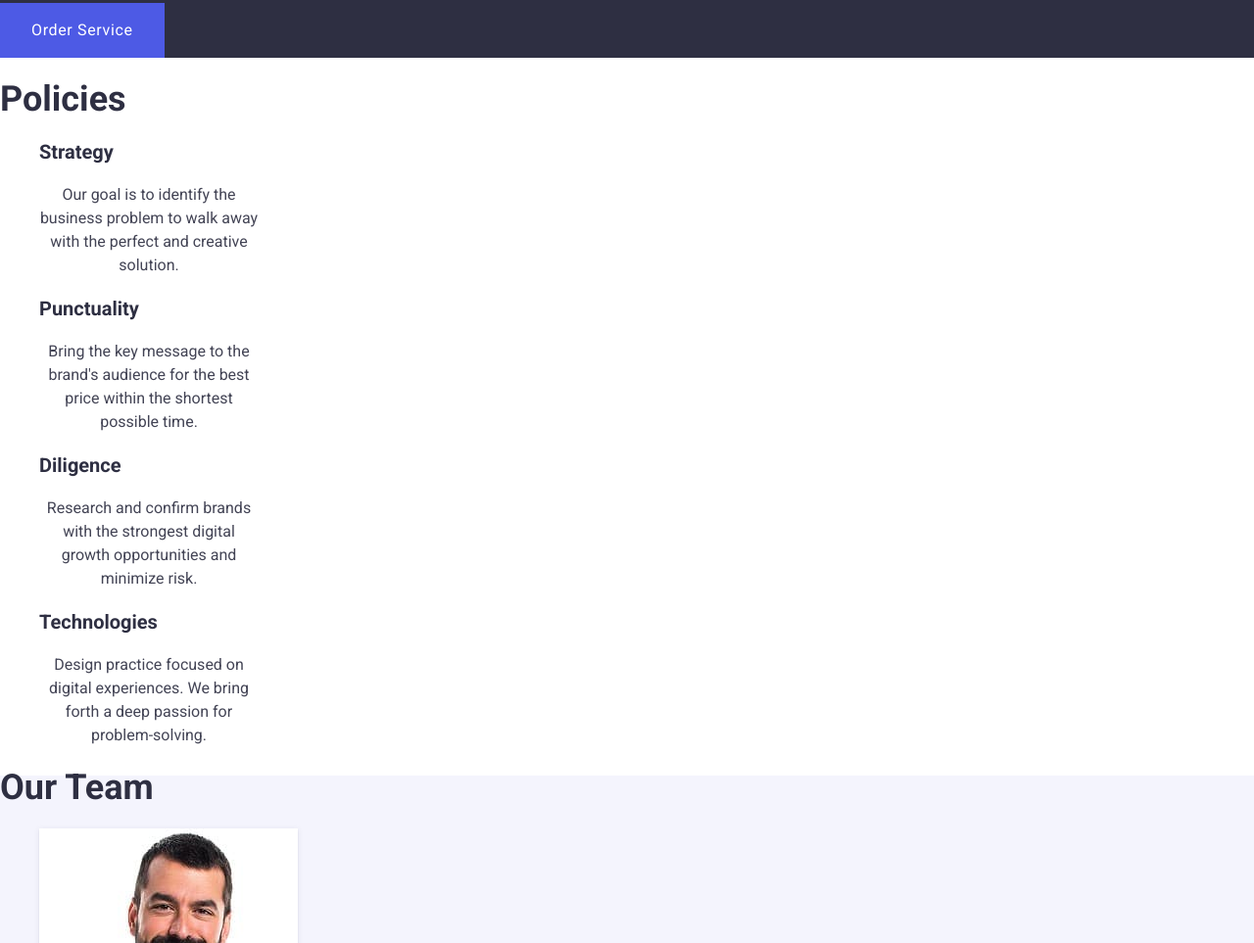
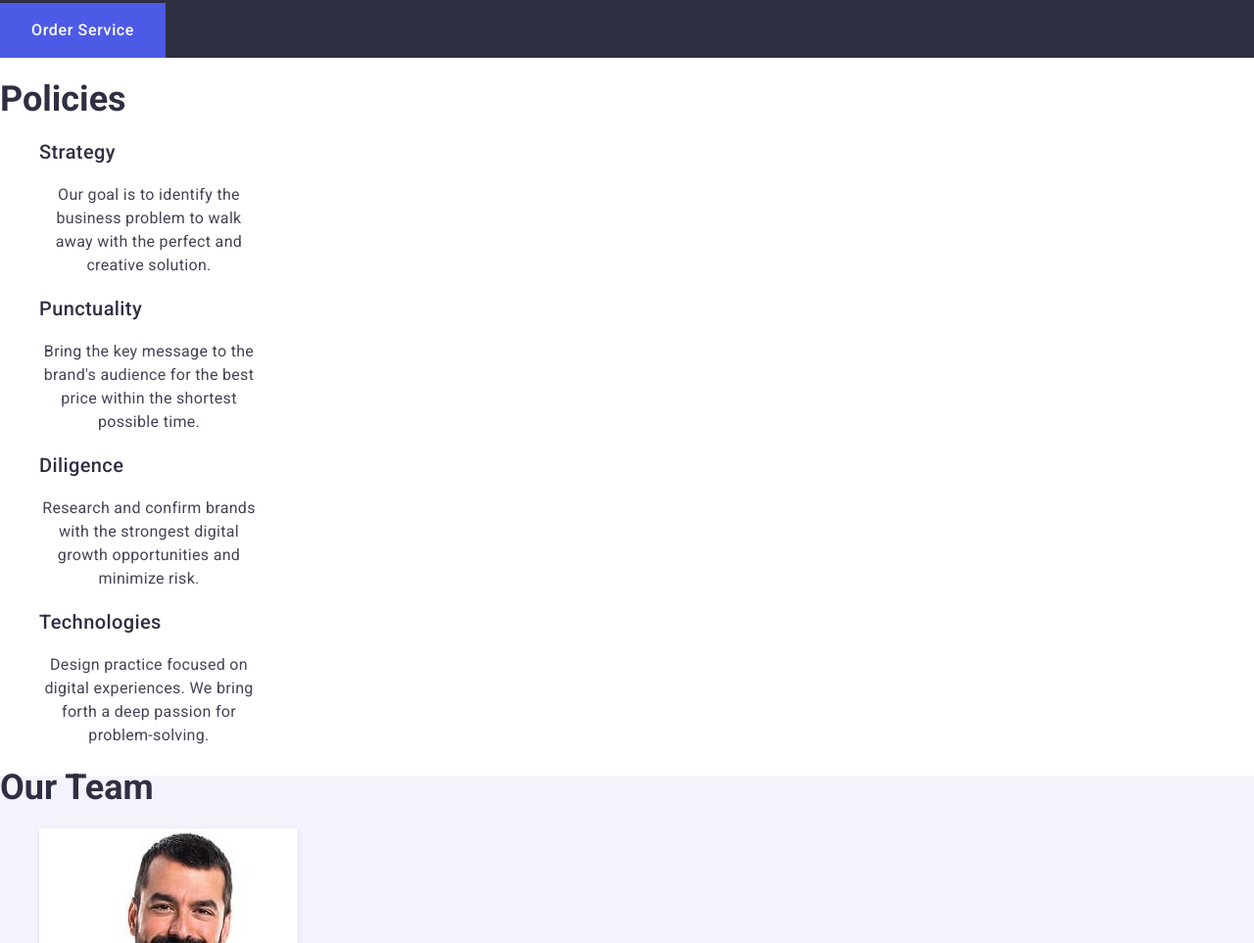
Before and after one commit to ArchiChikenLeg/goit-markup-hw-02, a website: page index.html in a window 1280 px wide. Shown: the part 404-1367 px from the top of the page at 98% size. Drawn offline with nearby package versions, Linux system fonts and the light colour scheme.

Commit message:
second section fixed

```diff
--- a/css/style.css
+++ b/css/style.css
@@ -150,6 +150,21 @@ header{
     width: 264px;
 }
 
+.section-policies-list-item-title{
+    font-weight: 500;
+    font-size: 20px;
+    line-height: 1.2;
+    letter-spacing: 0.02em;
+    color: var(--dark-color);
+}
+
+.section-policies-list-item-text{
+    font-size: 16px;
+    line-height: 1.5;
+    letter-spacing: 0.02em;
+    color: var(--text-color);
+}
+
 .section-team{
     background-color: var(--light-color);
 }
--- a/index.html
+++ b/index.html
@@ -2,8 +2,8 @@
 <html lang="en">
   <head>
     <meta charset="UTF-8" />
-    <link href="https://fonts.googleapis.com/css2?family=Roboto:wght@400;700&display=swap" rel="stylesheet">
-    <link href="https://fonts.googleapis.com/css2?family=Raleway:wght@400;700&display=swap" rel="stylesheet">
+    <link href="https://fonts.googleapis.com/css2?family=Roboto:wght@400;500;700&display=swap" rel="stylesheet">
+    <link href="https://fonts.googleapis.com/css2?family=Raleway:wght@400;500;700&display=swap" rel="stylesheet">
     <link rel="stylesheet" href="https://cdn.jsdelivr.net/npm/modern-normalize@2.0.0/modern-normalize.min.css">
 		<link href="css/style.css" rel="stylesheet" />
     <link rel="preconnect" href="https://fonts.gstatic.com" crossorigin>
@@ -38,29 +38,29 @@
         <h2 class>Policies</h2>
         <ul class="section-policies-list">
           <li class="section-policies-list-item">
-            <h3>Strategy</h3>
-            <p>
+            <h3 class="section-policies-list-item-title">Strategy</h3>
+            <p class="section-policies-list-item-text">
               Our goal is to identify the business problem to walk away with the
               perfect and creative solution.
             </p>
           </li>
           <li class="section-policies-list-item">
-            <h3>Punctuality</h3>
-            <p>
+            <h3 class="section-policies-list-item-title">Punctuality</h3>
+            <p class="section-policies-list-item-text">
               Bring the key message to the brand's audience for the best price
               within the shortest possible time.
             </p>
           </li>
           <li class="section-policies-list-item">
-            <h3>Diligence</h3>
-            <p>
+            <h3 class="section-policies-list-item-title">Diligence</h3>
+            <p class="section-policies-list-item-text">
               Research and confirm brands with the strongest digital growth
               opportunities and minimize risk.
             </p>
           </li>
           <li class="section-policies-list-item">
-            <h3>Technologies</h3>
-            <p>
+            <h3 class="section-policies-list-item-title">Technologies</h3>
+            <p class="section-policies-list-item-text">
               Design practice focused on digital experiences. We bring forth a
               deep passion for problem-solving.
             </p>
```
